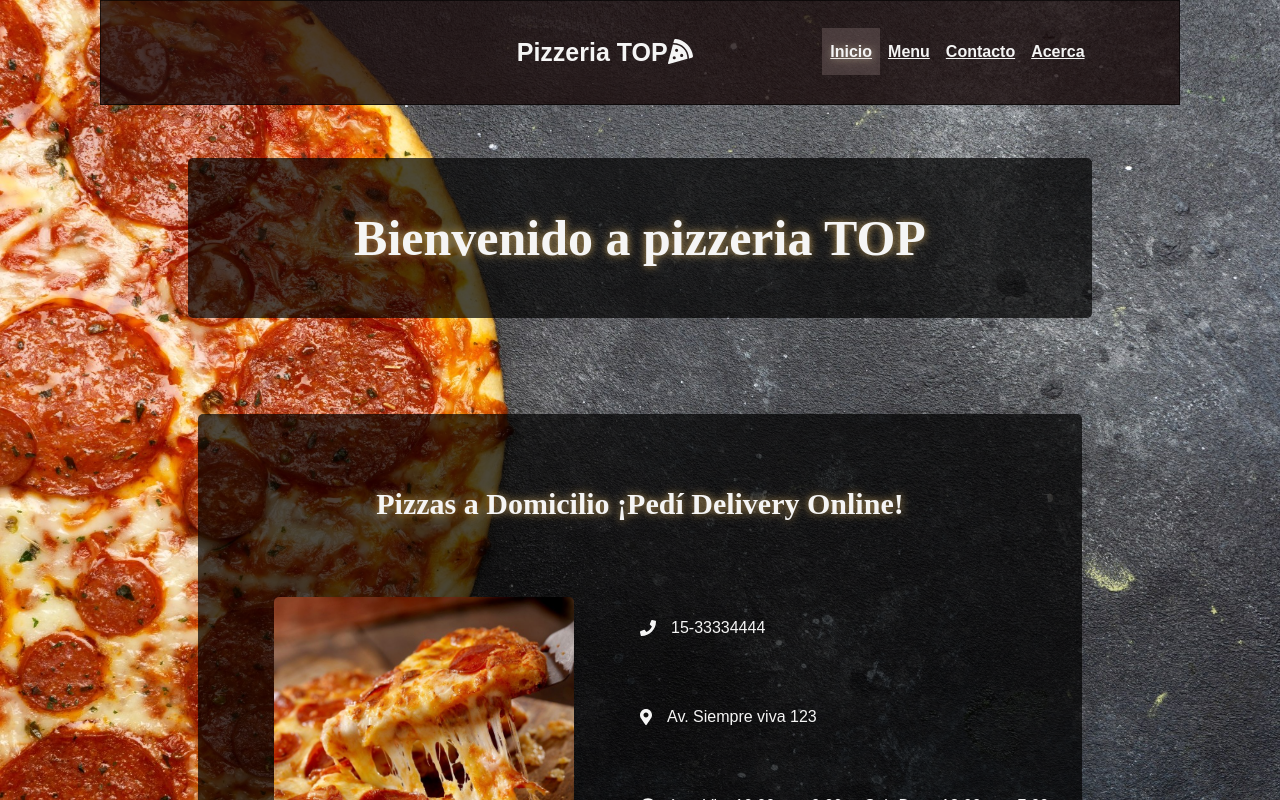
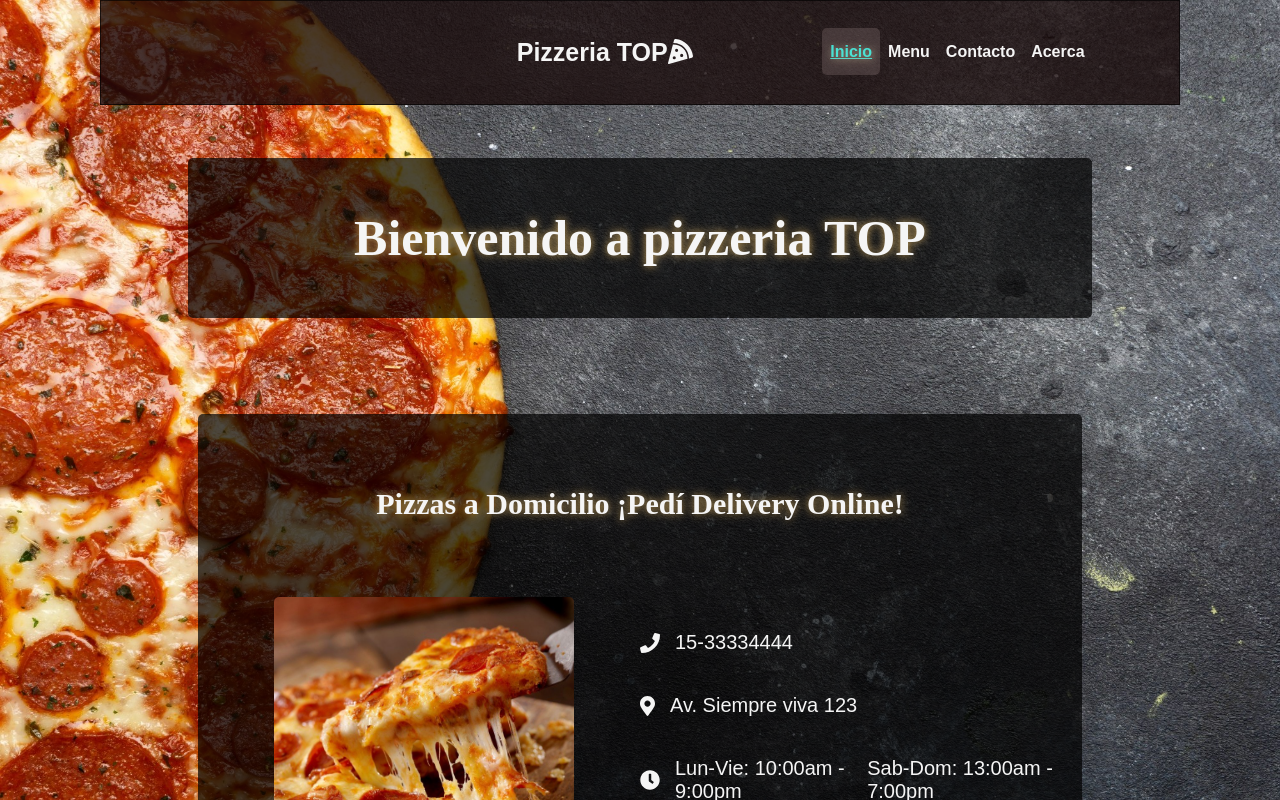
Before and after one commit to Rodrigo-20/pizzeria-top-react, a React (Create React App) app: page / in a window 1280 px wide. Shown: the top 800 px of the page. Built offline with nearby package versions, Linux system fonts and the light colour scheme; the HTML template or start-up script is replaced by a standard one.

Commit message:
Fixes css styles

```diff
--- a/src/components/Header.js
+++ b/src/components/Header.js
@@ -26,11 +26,15 @@ const Link = styled(NavLink)`
     color: rgba(0, 0, 0, 0.700);
     color: whitesmoke;
     padding: 15px 8px;
+    text-decoration: none;
+    border-radius:5px;
     &.active, &:hover{
-        lor: #45fdeed5 !important;
+        text-decoration-line:underline;
+        color: #45fdeed5 !important;
         text-shadow: 1px 1px 8px rgb(179, 165, 139);
         cursor: pointer;
-        background-color: rgba(117, 101, 101, 0.445);
+        background-color: rgba(117, 101, 101, 0.4);
+        box-sizing: border-box;
     }
 `
 
--- a/src/components/pages/Contacto.js
+++ b/src/components/pages/Contacto.js
@@ -15,6 +15,8 @@ const FormContainer = styled.div `
     width: 90%;
     height: 70%;
     grid-column: 2/3;
+    background: rgba(0,0,0,0.7);
+    border-radius: 5px;
 `
 
 const Form = styled.form `
@@ -25,6 +27,7 @@ const Form = styled.form `
     height: 100%;
     font-family: Arial, Helvetica, sans-serif;
     font-weight: bold;
+    color:white;
 `
 
 const Button = styled.button `
@@ -32,7 +35,7 @@ const Button = styled.button `
     align-self: center;
     padding: 20px 20px;
     color: whitesmoke;
-    background-color: #160808c7;
+    background-color: rgba(0,0,0,1);
     border: 1px solid rgba(41, 40, 40, 0.418);
     font-weight: bold;
     border-radius: 5px;
@@ -85,11 +88,11 @@ const Label = styled.label `
 const Input = styled.input `
     display: block;
     border-radius: 5px;
-    margin: 0 auto;
+    margin: 5px auto;
     width:80%;
     border: 1px solid rgb(118, 118, 118);
     width: 100%;
-    padding:3px;
+    padding:5px 0;
 `
 
 const Contacto = () => {
--- a/src/components/pages/Inicio.js
+++ b/src/components/pages/Inicio.js
@@ -37,7 +37,7 @@ const Welcome = styled.div `
     align-items: center;
     padding: 0 20px;
     @media screen and (max-width:768px){
-        width:300px
+        width:300px;
     }
 `
 
@@ -47,6 +47,9 @@ const TitleWelcome = styled.h1`
     color:whitesmoke;
     font-size:50px;
     text-shadow: 0 0 8px rgb(197, 160, 91);
+    @media screen and (max-width:768px){
+        font-size:40px
+    }
 `
 
 const Delivery = styled.div `
@@ -86,22 +89,20 @@ const Image = styled.img `
 `
 
 const SocialContainer = styled.div `
-    align-self: stretch;
-    justify-self: flex-start;
+    font-size: 20px;
     display:flex;
     flex-direction: column;
-    align-items: flex-start;
-    justify-content: space-around;
+    @media screen and (max-width:768px){
+        font-size:15px
+    }
 `
 
 const PhoneInfo = styled.div `
-    grid-column: 2/3;
     display:flex;
     align-items:center;
 `
 
 const DirectionInfo = styled.div `
-    grid-column: 2/3;
     display:flex;
     align-items:center;
 `
--- a/src/components/pages/Menu.js
+++ b/src/components/pages/Menu.js
@@ -65,7 +65,7 @@ const Container = styled.div `
     color: whitesmoke;
     justify-items: center;
     align-items: center;
-    font-size: 15px;
+    font-size: 20px;
     box-sizing: border-box;
 `
 
```
